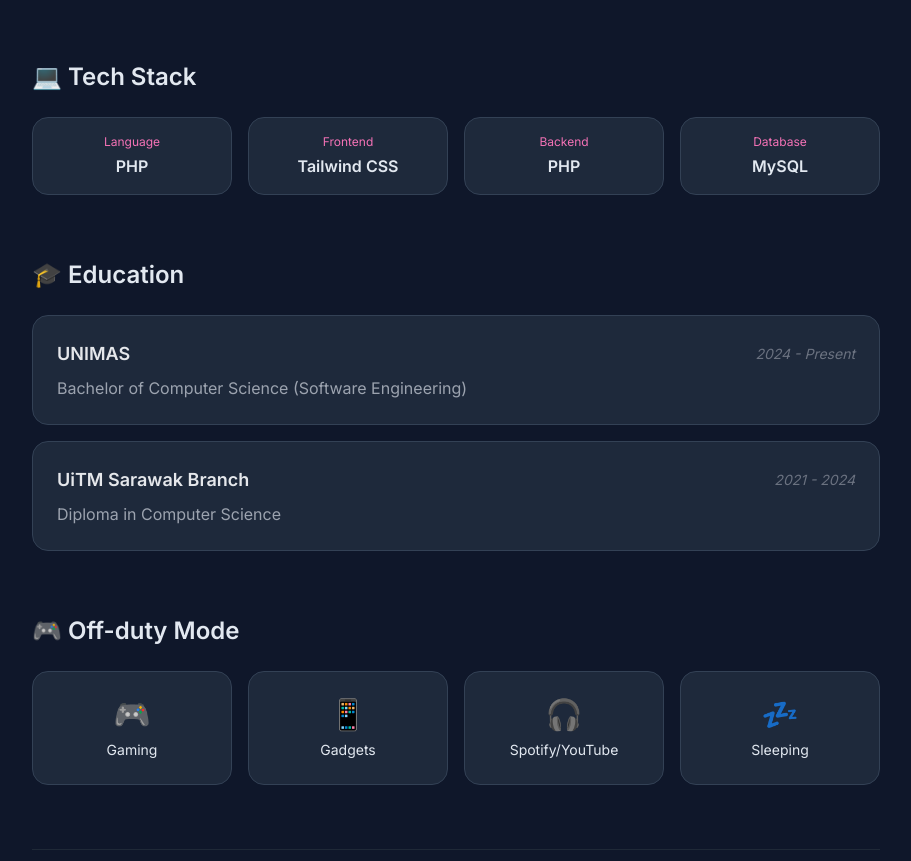
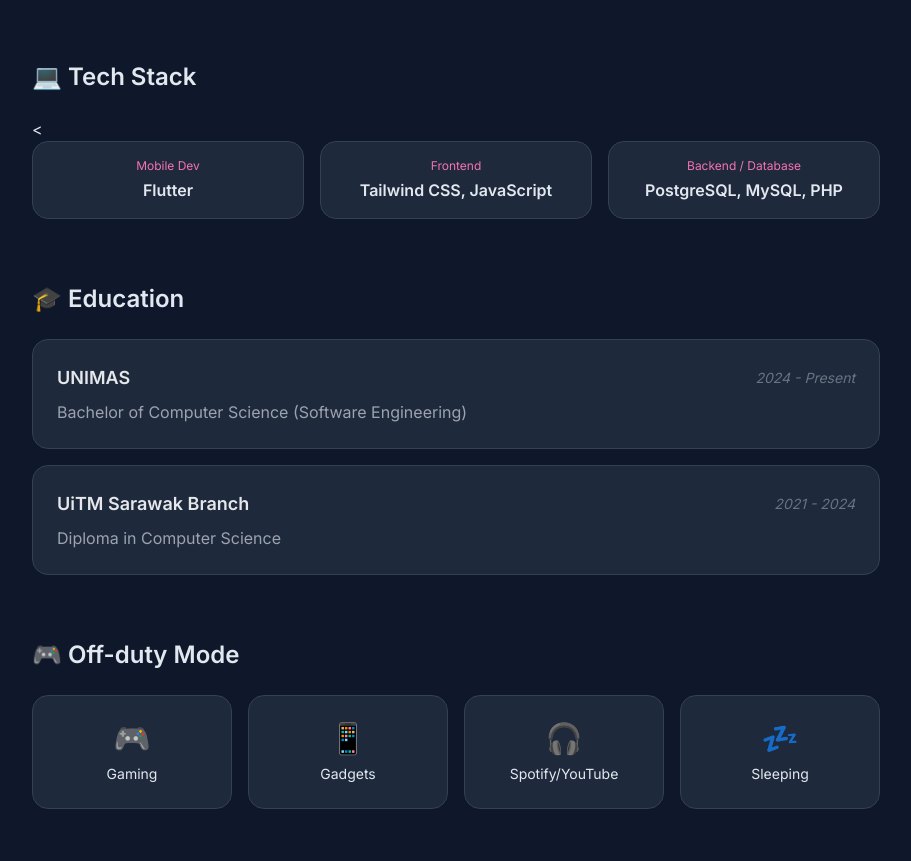
Before and after one commit to omengbig/omengbig.github.io, a plain HTML site: page index.html in a window 1280 px wide. Shown: the part 1036-1897 px from the top of the page, without its empty margins (184-1095 px from the left). Drawn offline with nearby package versions, Linux system fonts and the light colour scheme.

Commit message:
Update index.html

```diff
--- a/index.html
+++ b/index.html
@@ -155,22 +155,18 @@
       >
         💻 Tech Stack
       </h2>
-      <div class="grid grid-cols-2 md:grid-cols-4 gap-4">
+      <<div class="grid grid-cols-1 sm:grid-cols-2 md:grid-cols-3 gap-4">
         <div class="lofi-card p-4 text-center">
-          <p class="text-xs code-font text-pink-400 mb-1">Language</p>
-          <p class="font-bold">PHP</p>
+          <p class="text-xs code-font text-pink-400 mb-1">Mobile Dev</p>
+          <p class="font-bold">Flutter</p>
         </div>
         <div class="lofi-card p-4 text-center">
           <p class="text-xs code-font text-pink-400 mb-1">Frontend</p>
-          <p class="font-bold">Tailwind CSS</p>
+          <p class="font-bold">Tailwind CSS, JavaScript</p>
         </div>
         <div class="lofi-card p-4 text-center">
-          <p class="text-xs code-font text-pink-400 mb-1">Backend</p>
-          <p class="font-bold">PHP</p>
-        </div>
-        <div class="lofi-card p-4 text-center">
-          <p class="text-xs code-font text-pink-400 mb-1">Database</p>
-          <p class="font-bold">MySQL</p>
+          <p class="text-xs code-font text-pink-400 mb-1">Backend / Database</p>
+          <p class="font-bold">PostgreSQL, MySQL, PHP</p>
         </div>
       </div>
     </section>
```
